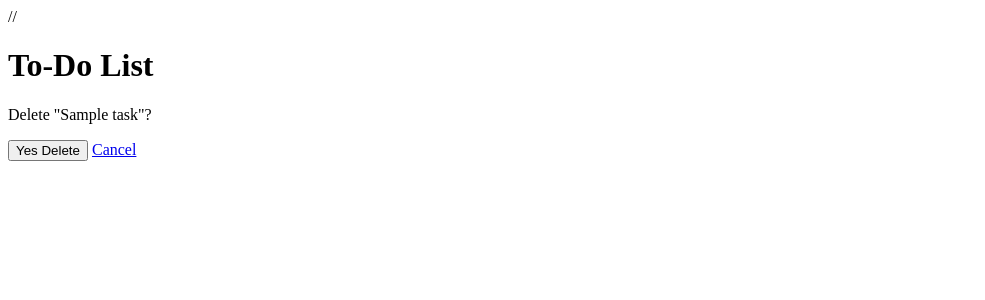
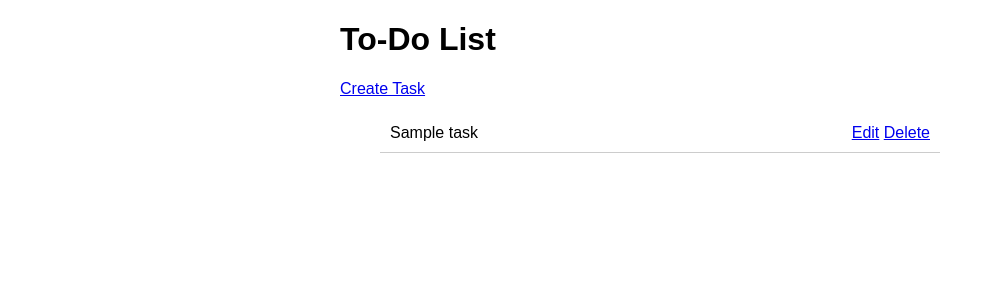
Before and after one commit to harshalkolhe1704/Django-Project, a Django app: template To-Do_App/todo_project/tasks/templates/tasks/task_list.html in a window 1280 px wide. Shown: the top 300 px of the page, without its empty margins (0-985 px from the left). Run offline with Django 5.2, Linux system fonts and the light colour scheme; the template is opened without the code that fills it: most values are stand-ins (such as "Sample title", 1, 10 or a date in 2020).

Commit message:
update in some file

```diff
--- a/To-Do_App/todo_project/tasks/templates/tasks/base.html
+++ b/To-Do_App/todo_project/tasks/templates/tasks/base.html
@@ -4,7 +4,8 @@
     <meta charset="UTF-8">
     <meta name="viewport" content="width=device-width, initial-scale=1.0">
     <title>To-Do App</title>
-
+    {% load static %}
+    <link rel="stylesheet" href="{% static 'tasks/css/style.css' %}">
 </head>
 <body>
     <div class="container">
@@ -12,5 +13,6 @@
         {% block content %}
         {% endblock %}
     </div>
+     <script src="{% static 'js/script.js' %}"></script>
 </body>
 </html>
--- a/To-Do_App/todo_project/tasks/templates/tasks/task_list.html
+++ b/To-Do_App/todo_project/tasks/templates/tasks/task_list.html
@@ -1,9 +1,17 @@
-// {% extends 'tasks/base.html' %}
-// {% block content %}
-<p>Delete "{{ task.title }}"?</p>
-<form action="" method="post">
-    {% csrf_token %}
-    <button type="submit">Yes Delete</button>
-    <a href="{% url 'task_list' %}">Cancel</a>
-</form>
+{% extends 'tasks/base.html' %}
+{% block content %}
+    <a href="{% url 'task_create' %}">Create Task</a>
+    <ul id="task-list">
+        {% for task in tasks %}
+            <li class="{% if task.completed %}completed{% endif %}">
+                <span>{{ task.title }}</span>
+                <span>
+                    <a href="{% url 'task_update' task.pk %}">Edit</a>
+                    <a href="{% url 'task_delete' task.pk %}">Delete</a>
+                </span>
+            </li>
+        {% empty %}
+            <li>No tasks yet.</li>
+        {% endfor %}
+    </ul>
 {% endblock %}
--- a/To-Do_App/todo_project/tasks/urls.py
+++ b/To-Do_App/todo_project/tasks/urls.py
@@ -4,6 +4,6 @@ from . import views
 urlpatterns = [
     path('',views.task_list,name='task_list'),
     path('create/',views.task_create,name='task_create'),
-    path('<int:pk>/upadte/',views.task_update, name='task-update'),
-    path('<int:pk>/delete/',views.task_delete, name='task-delete'),
+    path('<int:pk>/update/', views.task_update, name='task_update'),
+    path('<int:pk>/delete/', views.task_delete, name='task_delete'),
 ]
```
Also changed, not shown: To-Do_App/todo_project/tasks/templates/tasks/task_confirm_delete.html (+8 -6 lines), To-Do_App/todo_project/tasks/templates/tasks/task_form.html (+9 -7 lines).
